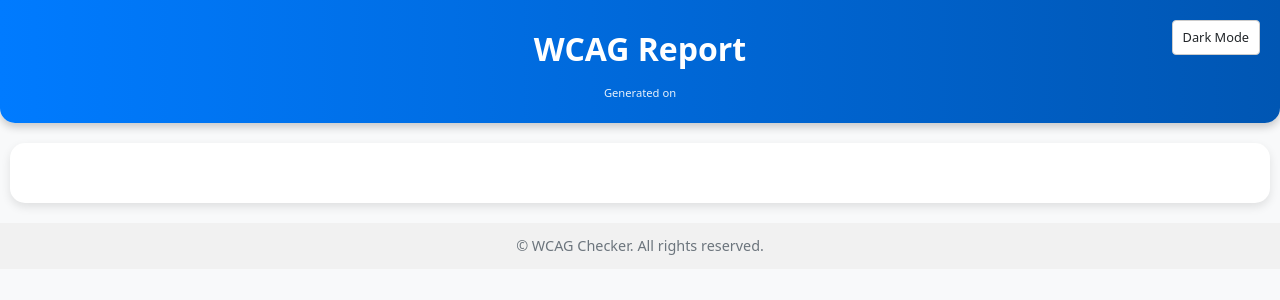
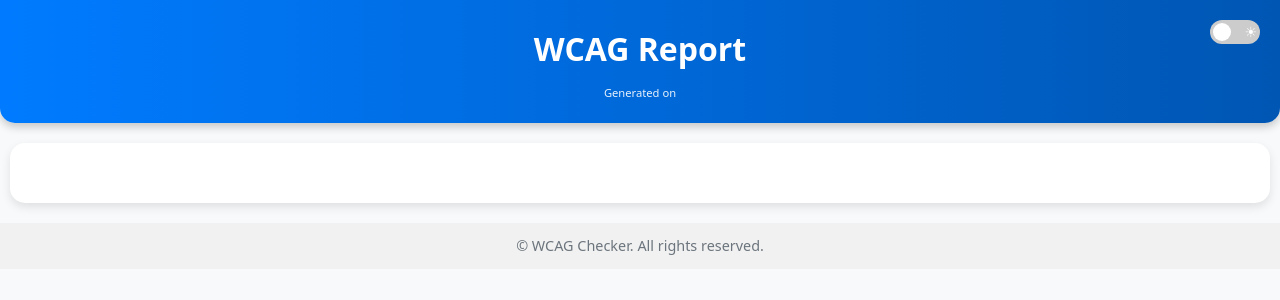
Before and after one commit to renierr/wcag_checker, a Python web app: template src/templates/html_report.html in a window 1280 px wide. Shown: the top 300 px of the page. Run offline with Jinja, Linux system fonts and the light colour scheme; the template is opened without the code that fills it, so the values that code supplies are empty.

Commit message:
nice dark mode switch

```diff
--- a/src/templates/html_report.html
+++ b/src/templates/html_report.html
@@ -77,11 +77,6 @@
       --th-text: #fff;
       --link-hover-color: #004494;
     }
-    #theme-toggle:checked + .theme-switch::after {
-      content: "\2714";
-      margin-left: 8px;
-      color: green;
-    }
 
     body {
       font-family: system-ui, sans-serif;
@@ -108,17 +103,6 @@
       margin: 5px 0 0;
       font-size: 0.7rem;
       opacity: 0.9;
-    }
-    .theme-switch {
-      position: absolute;
-      top: 20px;
-      right: 20px;
-      cursor: pointer;
-      background-color: var(--main-bg);
-      border: 1px solid #ccc;
-      border-radius: 4px;
-      padding: 5px 10px;
-      font-size: 0.8rem;
     }
     main {
       padding: 30px;
@@ -287,11 +271,66 @@
       background-color: var(--fab-hover-bg);
     }
 
+    .switch {
+      position: absolute;
+      top: 20px;
+      right: 20px;
+      display: inline-block;
+      width: 50px;
+      height: 24px;
+    }
+    .switch input {
+      opacity: 0;
+      width: 0;
+      height: 0;
+    }
+    .slider {
+      position: absolute;
+      cursor: pointer;
+      top: 0;
+      left: 0;
+      right: 0;
+      bottom: 0;
+      background-color: #ccc;
+      transition: 0.4s;
+      border-radius: 24px;
+    }
+    .slider:before {
+      position: absolute;
+      content: "";
+      height: 18px;
+      width: 18px;
+      left: 3px;
+      bottom: 3px;
+      background-color: white;
+      border-radius: 50%;
+      transition: 0.4s;
+    }
+    .slider:after {
+      content: '☀';
+      position: absolute;
+      top: 50%;
+      right: 3px;
+      transform: translateY(-50%);
+      font-size: 14px;
+      color: white;
+    }
+    #theme-toggle:checked + .slider {
+      background-color: #007bff;
+    }
+    #theme-toggle:checked + .slider:before {
+      transform: translateX(26px);
+    }
+    #theme-toggle:checked + .slider:after {
+      content: '🌙';
+    }
   </style>
 </head>
 <body>
-<input type="checkbox" id="theme-toggle" style="display: none">
-<label for="theme-toggle" class="theme-switch">Dark Mode</label>
+<label class="switch">
+  <input type="checkbox" id="theme-toggle">
+  <span class="slider"></span>
+</label>
 <header>
   <h1>WCAG Report</h1>
   <p>Generated on {{timestamp}}</p>
```
